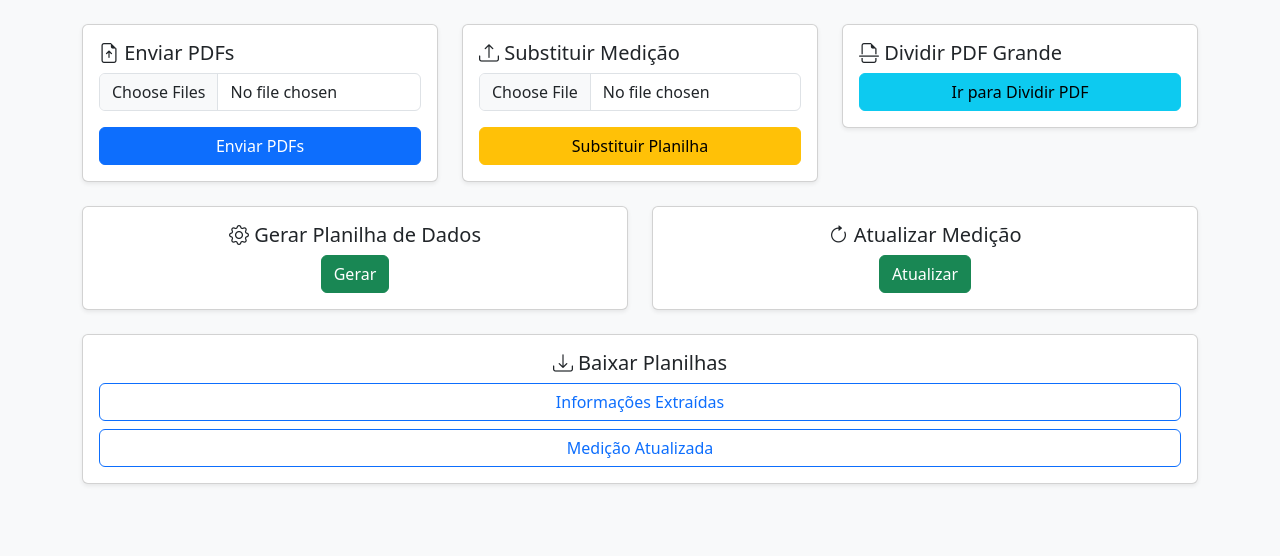
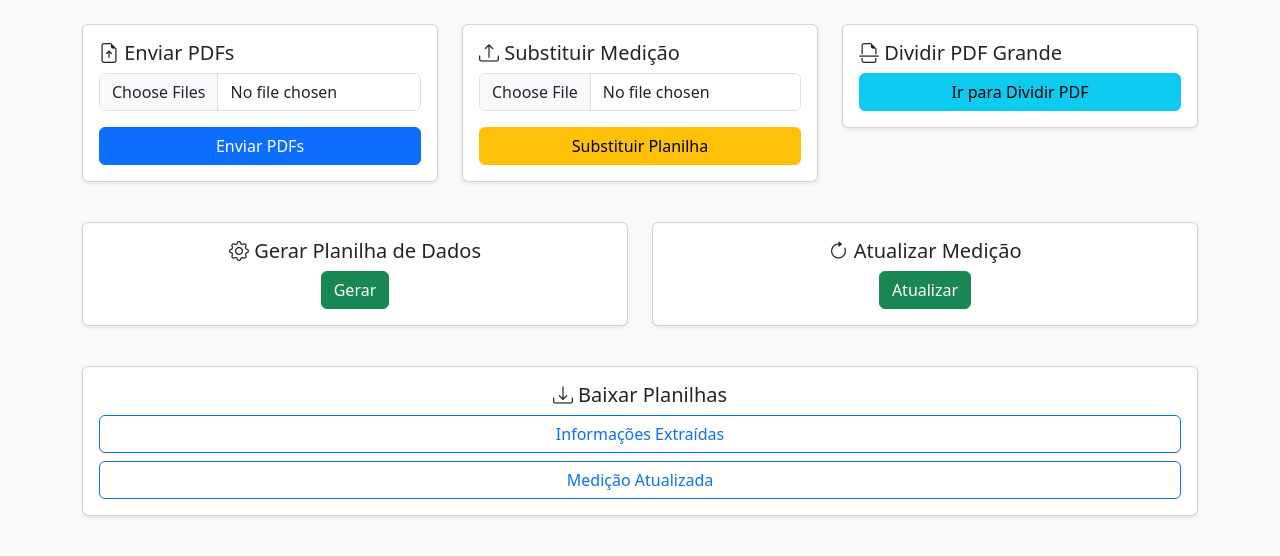
Before and after one commit to Luizwagner13/SIAMC, a Flask app: page /dashboard in a window 1280 px wide. Shown: the part 66-622 px from the top of the page. Run offline with Flask 3, Linux system fonts and the light colour scheme; the visitor is signed in with stand-in values (Sample User, id 1).

Commit message:
Add files via upload

```diff
--- a/templates/dashboard.html
+++ b/templates/dashboard.html
@@ -1,10 +1,10 @@
 <!DOCTYPE html>
 <html lang="pt-br">
 <head>
-    <meta charset="UTF-8">
+    <meta charset="UTF-8" />
     <title>Dashboard | Área do Usuário</title>
-    <link href="https://cdn.jsdelivr.net/npm/bootstrap@5.3.3/dist/css/bootstrap.min.css" rel="stylesheet">
-    <link href="https://cdn.jsdelivr.net/npm/bootstrap-icons@1.10.5/font/bootstrap-icons.css" rel="stylesheet">
+    <link href="https://cdn.jsdelivr.net/npm/bootstrap@5.3.0/dist/css/bootstrap.min.css" rel="stylesheet" />
+    <link href="https://cdn.jsdelivr.net/npm/bootstrap-icons@1.10.5/font/bootstrap-icons.css" rel="stylesheet" />
 </head>
 <body class="bg-light">
 
@@ -12,7 +12,7 @@
     <nav class="navbar navbar-expand-lg navbar-dark bg-primary mb-4">
         <div class="container">
             <a class="navbar-brand d-flex align-items-center" href="#">
-                <img src="{{ url_for('static', filename='siamc_logo.jpg') }}" alt="Logo SIAMC" height="40" class="me-2 rounded">
+                <img src="{{ url_for('static', filename='siamc_logo.jpg') }}" alt="Logo SIAMC" height="40" class="me-2 rounded" />
                 <span>SIAMC Dashboard</span>
             </a>
             <div class="d-flex align-items-center">
@@ -42,32 +42,31 @@
 
         <!-- Uploads -->
         <div class="row mb-4">
-            <div class="col-md-4">
+            <div class="col-lg-4 col-md-6 col-sm-12 mb-3">
                 <div class="card shadow-sm">
                     <div class="card-body">
                         <h5 class="card-title"><i class="bi bi-file-earmark-arrow-up"></i> Enviar PDFs</h5>
                         <form action="{{ url_for('upload_pdf') }}" method="POST" enctype="multipart/form-data">
-                            <input type="file" name="pdfs" multiple accept=".pdf" class="form-control mb-3" required>
+                            <input type="file" name="pdfs" multiple accept=".pdf" class="form-control mb-3" required />
                             <button type="submit" class="btn btn-primary w-100">Enviar PDFs</button>
                         </form>
                     </div>
                 </div>
             </div>
 
-            <div class="col-md-4">
+            <div class="col-lg-4 col-md-6 col-sm-12 mb-3">
                 <div class="card shadow-sm">
                     <div class="card-body">
                         <h5 class="card-title"><i class="bi bi-upload"></i> Substituir Medição</h5>
                         <form action="{{ url_for('upload_medicao') }}" method="POST" enctype="multipart/form-data">
-                            <input type="file" name="medicao" accept=".xlsx" class="form-control mb-3" required>
+                            <input type="file" name="medicao" accept=".xlsx" class="form-control mb-3" required />
                             <button type="submit" class="btn btn-warning w-100">Substituir Planilha</button>
                         </form>
                     </div>
                 </div>
             </div>
 
-            <!-- Novo card para dividir PDF -->
-            <div class="col-md-4">
+            <div class="col-lg-4 col-md-6 col-sm-12 mb-3">
                 <div class="card shadow-sm">
                     <div class="card-body">
                         <h5 class="card-title"><i class="bi bi-file-earmark-break"></i> Dividir PDF Grande</h5>
@@ -81,7 +80,7 @@
 
         <!-- Processamento -->
         <div class="row mb-4">
-            <div class="col-md-6">
+            <div class="col-md-6 mb-3">
                 <div class="card shadow-sm">
                     <div class="card-body text-center">
                         <h5 class="card-title"><i class="bi bi-gear"></i> Gerar Planilha de Dados</h5>
@@ -91,7 +90,7 @@
                     </div>
                 </div>
             </div>
-            <div class="col-md-6">
+            <div class="col-md-6 mb-3">
                 <div class="card shadow-sm">
                     <div class="card-body text-center">
                         <h5 class="card-title"><i class="bi bi-arrow-clockwise"></i> Atualizar Medição</h5>
@@ -118,7 +117,6 @@
 
     </div>
 
-    <!-- Bootstrap JS -->
-    <script src="https://cdn.jsdelivr.net/npm/bootstrap@5.3.3/dist/js/bootstrap.bundle.min.js"></script>
+    <script src="https://cdn.jsdelivr.net/npm/bootstrap@5.3.0/dist/js/bootstrap.bundle.min.js"></script>
 </body>
 </html>
```
